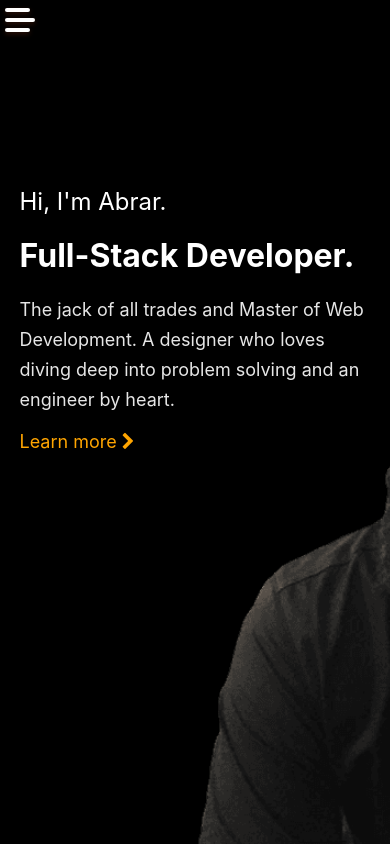
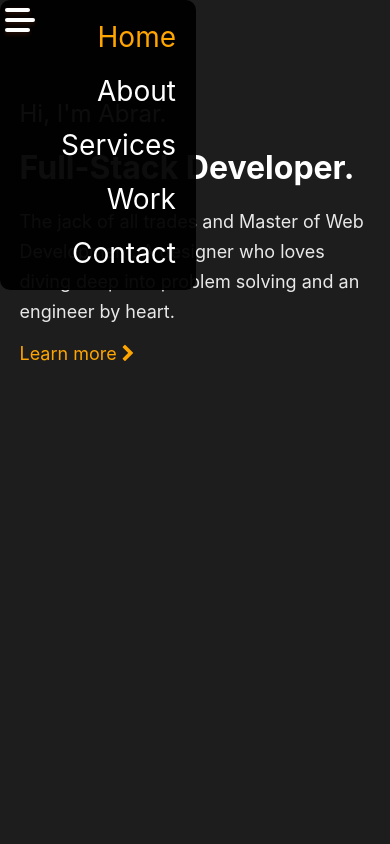
Before and after one commit to AbrarChowdhury/my-portfo, a React (Create React App) app: page / in a window 390 px wide. Built offline with nearby package versions, Linux system fonts and the light colour scheme.

Commit message:
hamburger works

```diff
--- a/src/App.css
+++ b/src/App.css
@@ -46,6 +46,9 @@
 .fa-envelope{
     margin-left: 60px;
 }
+.fa-phone,.fa-envelope{
+  margin-right: 5px;
+}
 a{
   text-decoration: none;
 }
@@ -75,13 +78,15 @@ a{
   }
 
 
-  @media only screen and (max-width : 480px) {
+@media only screen and (max-width : 500px) {
 
     .menu-btn-burger, .menu-btn{
       display: block;
     }
     .half-container{
       width: 90vw;
+      margin: 0, 90vw;
+      padding-top: 10%;
     }
     .header{
       font-size: 32px;
@@ -92,7 +97,22 @@ a{
     .name{
       font-size: 24px;
     }
+    .c2action{
+      font-size: 18px;
+    }
     .only-pc{
       display: none;
     }
+    .App{
+      background: rgb(29, 29, 29);
+    }
+    /*contact*/
+    .phone {
+      display: block;
+    }
+    .fa-phone,.fa-envelope{
+      margin-left:0px;
+      margin-right: 5px;
+    }
+
 	}
--- a/src/components/form/form.style.css
+++ b/src/components/form/form.style.css
@@ -102,3 +102,15 @@ input,textarea:focus{
       opacity: 1;
     }
   }
+  @media only screen and (max-width : 500px){
+    input,textarea{
+      width: 80vw;
+      margin-right: 0em;
+      margin-left: 0em;
+    }
+    .form-button{
+      width: 85vw;
+      margin-right: 0em;
+      margin-left: 0em;
+    }
+  }
--- a/src/components/mobileNav/mobileNav.component.jsx
+++ b/src/components/mobileNav/mobileNav.component.jsx
@@ -1,5 +1,7 @@
 import React, { Component} from 'react';
 import './mobileNav.style.css'
+import NavLinks from './navLinks/navlinks.component'
+
 class MobileNav extends Component {
     state = {
         isClicked: false,
@@ -7,11 +9,13 @@ class MobileNav extends Component {
     render() {
         const classText= this.state.isClicked ? "menu-btn open" : "menu-btn"
         return (
-
+            <div>
+                {this.state.isClicked? <NavLinks animation="fade-in" />: <NavLinks animation="fade-out" />}
             <div className= {classText} onClick={() => {
                 this.setState({isClicked: !this.state.isClicked})
             }}>
                     <div className='menu-btn-burger'></div>
+            </div>
             </div>
         );
     }
--- a/src/components/mobileNav/mobileNav.style.css
+++ b/src/components/mobileNav/mobileNav.style.css
@@ -7,6 +7,7 @@
     height: 40px;
     cursor: pointer;
     transition: all .5s ease-in-out;
+    z-index: 20;
 }
 .menu-btn-burger{
     width: 30px;
--- /dev/null
+++ b/src/components/mobileNav/navLinks/navlinks.component.jsx
@@ -0,0 +1,29 @@
+import React from 'react';
+import { NavLink } from 'react-router-dom'
+import './navlinks.style.css'
+
+const NavLinks = (props) => {
+    return (
+        <div className={"mobile-class-links " + props.animation}>
+
+            <NavLink exact className="main-nav" activeClassName="main-nav-active" to="/">
+                Home
+            </NavLink>
+            <NavLink exact className="main-nav" activeClassName="main-nav-active" to="/about">
+                About
+            </NavLink>
+            <NavLink exact className="main-nav" activeClassName="main-nav-active" to="/services">
+                Services
+            </NavLink>
+            <NavLink exact className="main-nav" activeClassName="main-nav-active" to="/work">
+                Work
+            </NavLink>
+            <NavLink exact className="main-nav" activeClassName="main-nav-active" to="/contact">
+                Contact
+            </NavLink>
+
+        </div>
+    );
+};
+
+export default NavLinks;
--- /dev/null
+++ b/src/components/mobileNav/navLinks/navlinks.style.css
@@ -0,0 +1,18 @@
+.mobile-class-links{
+    display: grid;
+    background: rgba(0, 0, 0, 0.95);
+    grid-gap: 20px;
+    position: absolute;
+    left: 0;
+    top: 0;
+    width: 40vw;
+    border-radius: 10px;
+    align-items: flex-end;
+    text-align: end;
+    padding: 20px;
+    font-size: 28px;
+    z-index: 10;
+}
+.fade-in{
+    display: none;
+}
--- a/src/components/navbar/navbar.component.jsx
+++ b/src/components/navbar/navbar.component.jsx
@@ -4,7 +4,6 @@ import { NavLink } from 'react-router-dom'
 function Navbar() {
     return (
         <nav className="only-pc">
-            <div>
                 <NavLink exact className="main-nav" activeClassName="main-nav-active" to="/">
                     Home
                 </NavLink>
@@ -20,7 +19,6 @@ function Navbar() {
                 <NavLink exact className="main-nav" activeClassName="main-nav-active" to="/contact">
                     Contact
                 </NavLink>
-            </div>
         </nav>
 
     )
--- a/src/contact.jsx
+++ b/src/contact.jsx
@@ -9,7 +9,14 @@ const Contact = () => {
                     <h1 className='header'>Let's Make Something!</h1>
                     <h2 className='name'>Get in touch directly</h2>
                     <p className="right"></p>
-                    <p><i class="fa fa-phone"></i><a className="c2action" href="tel:+8801836096182"> +88 01836096182</a><span className="spacer"></span><i class="fa fa-envelope"></i><a className="c2action" href="mailto:abrar.chowdhury99@gmail.com"> abrar.chowdhury99@gmail.com</a></p>
+                    <p>
+                        <span className="phone">
+                            <i class="fa fa-phone"></i><a className="c2action" href="tel:+8801836096182"> +88 01836096182</a>
+                        </span>
+                        <span className="email">
+                            <i class="fa fa-envelope"></i><a className="c2action" href="mailto:abrar.chowdhury99@gmail.com"> abrar.chowdhury99@gmail.com</a>
+                        </span>
+                    </p>
                     <h2 className='subtitle'>Or just use the contact form below:</h2>
 
                     <Form/>
```
